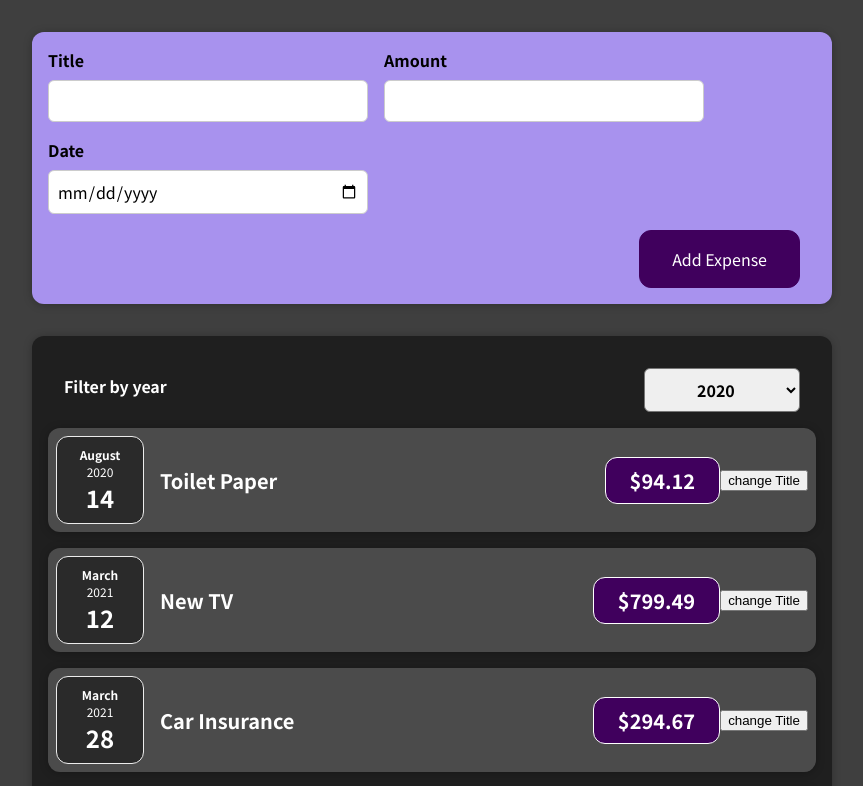
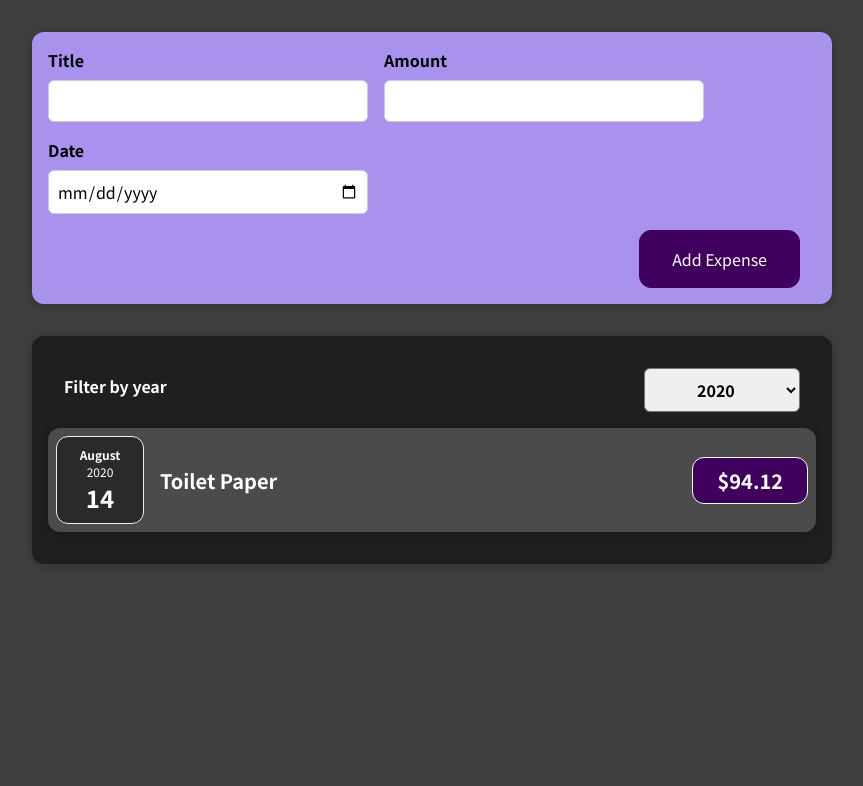
Before and after one commit to lboyadzhiev/react-complete-guide, a React (Create React App) app: page / in a window 1280 px wide. Shown: the top 786 px of the page, without its empty margins (208-1071 px from the left). Built offline with nearby package versions, Linux system fonts and the light colour scheme.

Commit message:
Assignment 3 - done

```diff
--- a/src/App.js
+++ b/src/App.js
@@ -1,8 +1,9 @@
+import React, { useState } from 'react';
+
 import NewExpense from './components/NewExpense/NewExpense';
 import Expenses from './components/Expenses/Expenses';
 
-function App() {
-    const expenses = [
+const dummy_expenses = [
     {
         id: 'e1',
         title: 'Toilet Paper',
@@ -24,10 +25,15 @@ function App() {
     },
 ];
 
+function App() {
+    const [expenses, setExpenses] = useState(dummy_expenses);
+
     const addExpenseHandler = (expense) => {
-        console.log('In App.js');
-        console.log(expense);
+        setExpenses((prevExpenses) => {
+            return [expense, ...prevExpenses];
+        });
     };
+
     return (
         <div>
             <NewExpense onAddExpense={addExpenseHandler} />
--- a/src/components/Expenses/ExpenseItem.js
+++ b/src/components/Expenses/ExpenseItem.js
@@ -5,20 +5,13 @@ import Card from '../UI/Card';
 import './ExpenseItem.css';
 
 const ExpenseItem = (props) => {
-    const [title, setTitle] = useState(props.title);
-
-    const clickHandler = () => {
-        setTitle('Updated');
-    };
-
     return (
         <Card className='expense-item'>
             <ExpenseDate date={props.date} />
             <div className='expense-item__description'>
-                <h2>{title}</h2>
+                <h2>{props.title}</h2>
                 <div className='expense-item__price'>${props.amount}</div>
             </div>
-            <button onClick={clickHandler}>change Title</button>
         </Card>
     );
 };
--- a/src/components/Expenses/Expenses.js
+++ b/src/components/Expenses/Expenses.js
@@ -1,7 +1,7 @@
 import React, { useState } from 'react';
-import ExpenseItem from './ExpenseItem';
 import './Expenses.css';
 
+import ExpenseItem from './ExpenseItem';
 import Card from '../UI/Card';
 import ExpensesFilter from './ExpensesFilter';
 
@@ -11,11 +11,17 @@ const Expenses = (props) => {
         setInputValue(option);
     };
 
+    const filteredItems = props.items.filter((item) => {
+        if (item.date.getFullYear() == inputValue) {
+            return item;
+        }
+    });
+
     return (
         <div>
             <Card className='expenses'>
                 <ExpensesFilter selected={inputValue} onChangeOption={filterChangeHandler} />
-                {props.items.map((item) => {
+                {filteredItems.map((item) => {
                     return <ExpenseItem key={item.id} {...item} />;
                 })}
             </Card>
--- a/src/components/Expenses/ExpensesFilter.js
+++ b/src/components/Expenses/ExpensesFilter.js
@@ -1,4 +1,4 @@
-import React, { useState } from 'react';
+import React from 'react';
 
 import './ExpensesFilter.css';
 
```
Also changed, not shown: 1 other file (tests, documents, lock files or other folders). Lines whose indentation alone changed are shown as unchanged.
